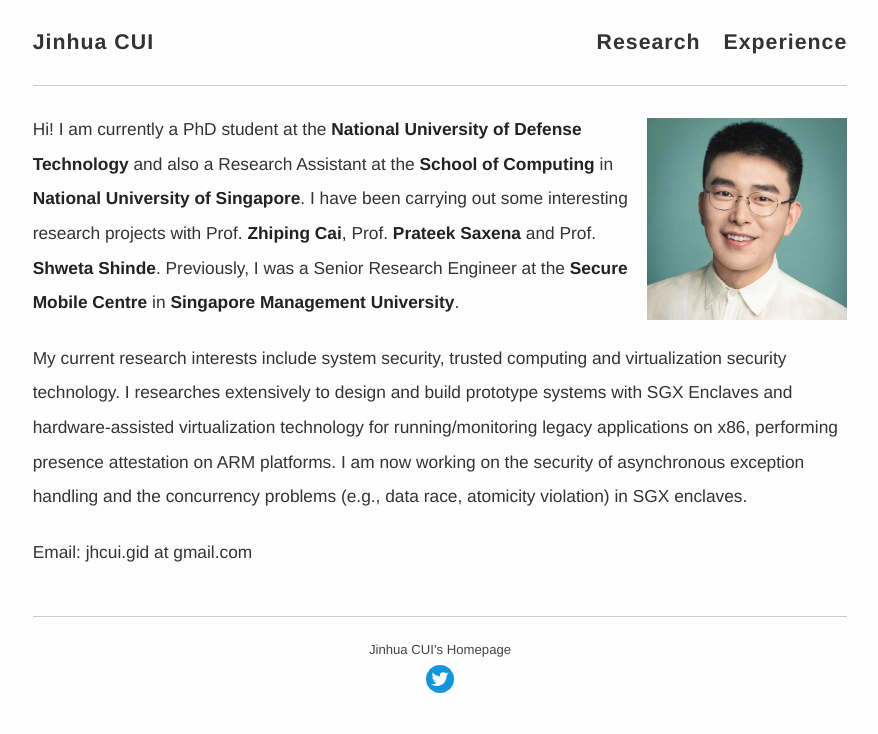
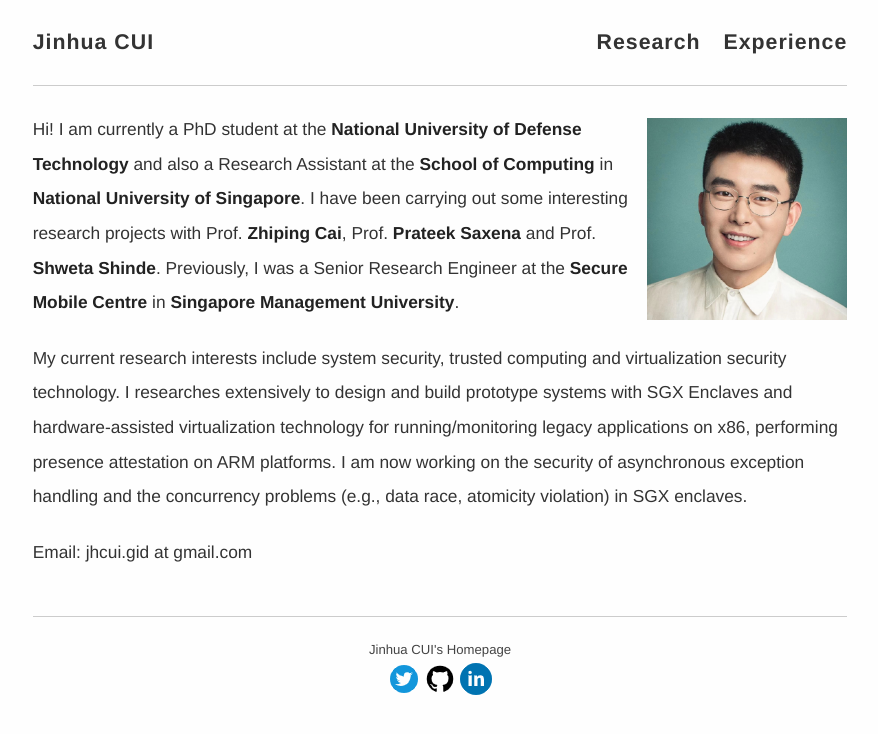
Before and after one commit to cimcs/cimcs.github.io, a Jekyll site: the page built from index.md, in a window 1280 px wide. Shown: the top 734 px of the page, without its empty margins (200-1078 px from the left). Built offline with Jekyll 4.4.1, drawn with Linux system fonts in a browser that asks for light colours; comment, search, counter and statistics services are not loaded.

Commit message:
Update footer.html

```diff
--- a/_includes/footer.html
+++ b/_includes/footer.html
@@ -2,5 +2,5 @@
     {{ site.description }}<br />
 
     <!-- Last updated on {{ site.time | date: '%B %-d, %Y' }} -->
-    <a href="https://twitter.com/jhcui24"><img src="../images/twitter.png"></a>
+    <a href="https://twitter.com/jhcui24"><img src="../images/twitter.png"></a> <a href="https://github.com/cimcs"><img src="../images/github.png"></a> <a href="https://www.linkedin.com/in/jinhua-cui%EF%BC%88%E5%B4%94%E6%B4%A5%E5%8D%8E%EF%BC%89-33450a149/"><img src="../images/linkedin.png"></a>
 </footer>
```
